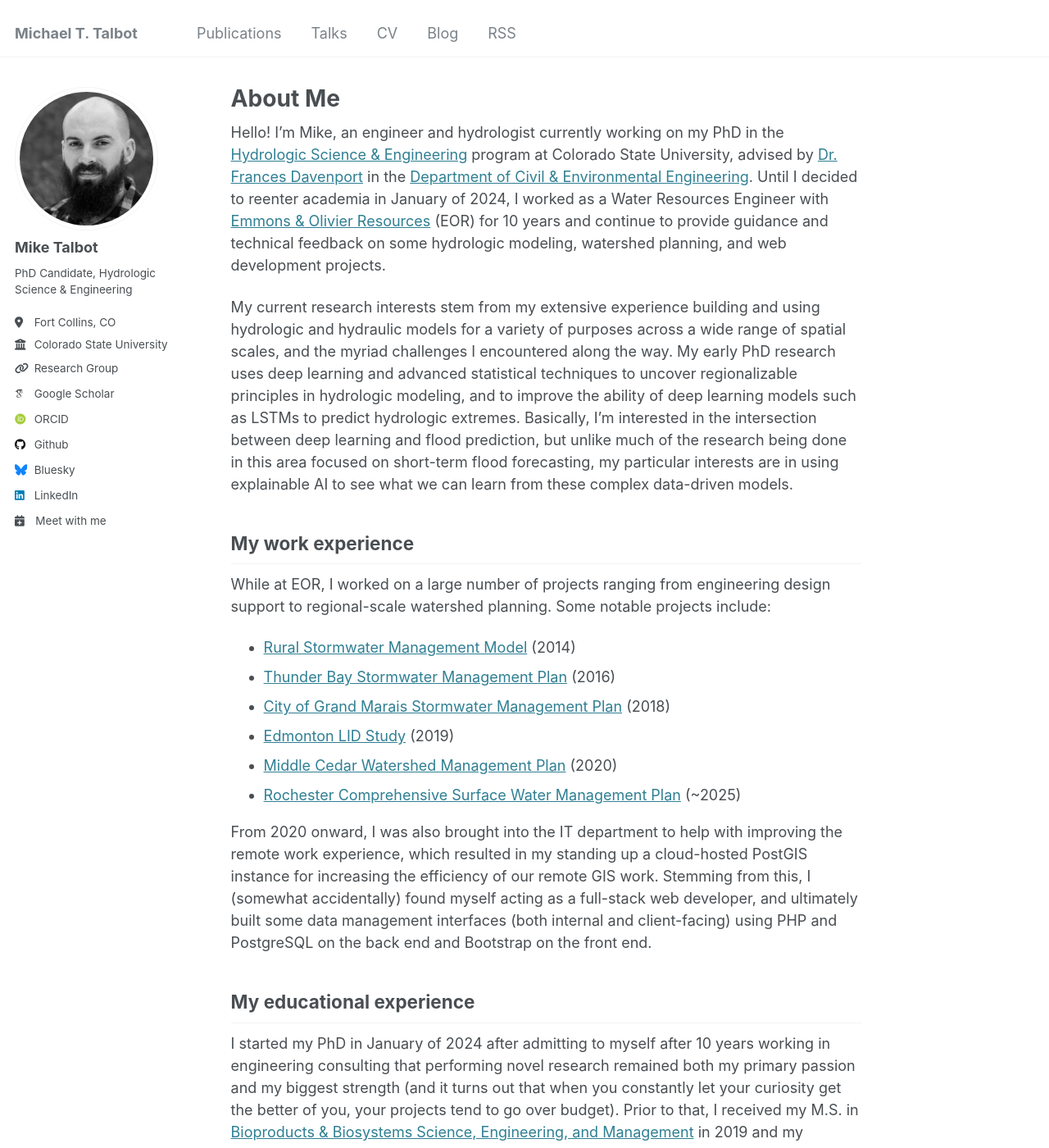
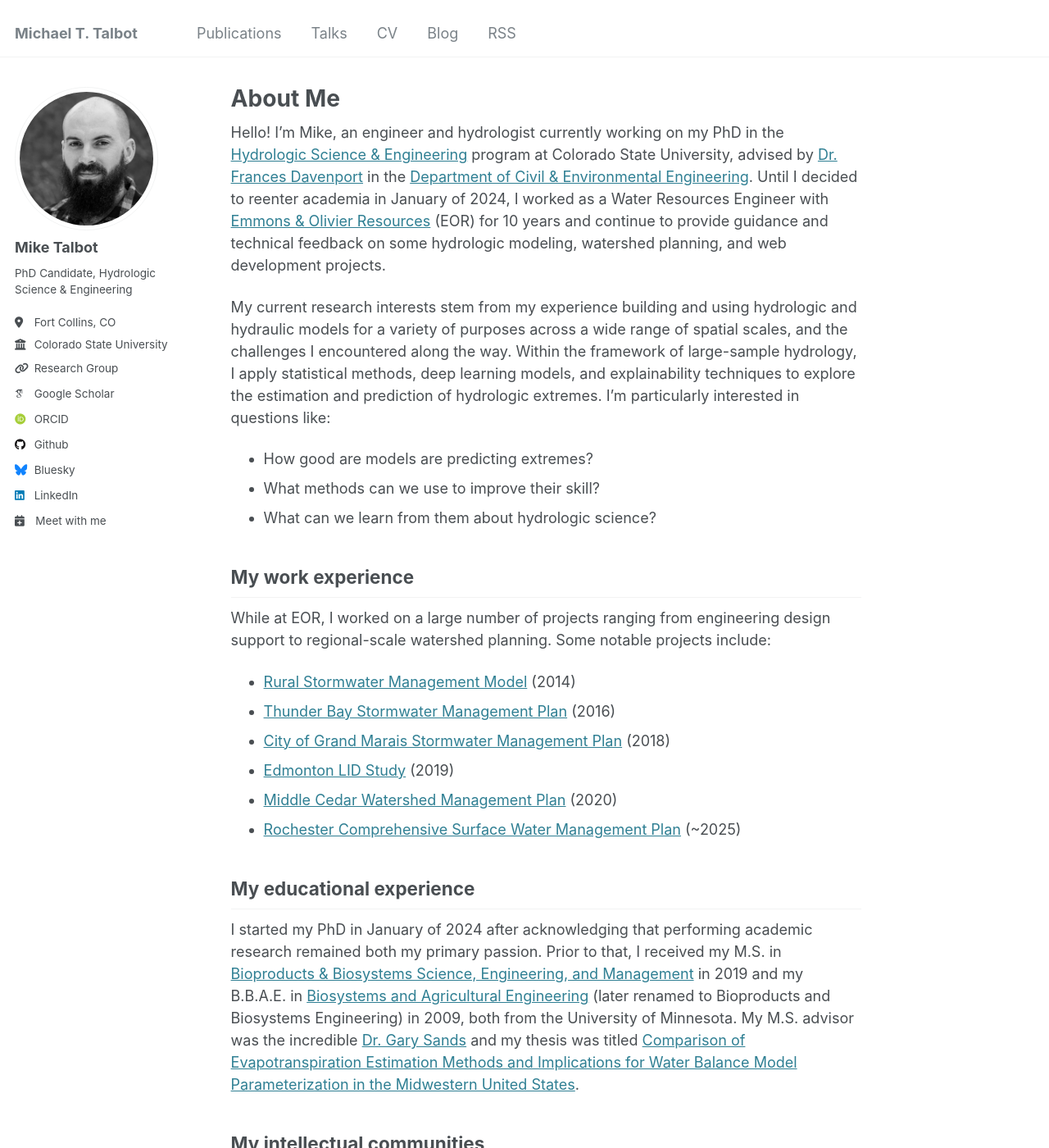
Before and after one commit to realmiketalbot/realmiketalbot.github.io, a Jekyll site: the page built from _pages/about.md, in a window 1280 px wide and 1400 px high. Shown: the whole window at 82% size. Built offline with Jekyll 4.4.1, drawn with Linux system fonts in a browser that asks for light colours; some web fonts are replaced; a script that is not in the unit is left out; comment, search, counter and statistics services are not loaded.

Commit message:
Update about page

```diff
--- a/_pages/about.md
+++ b/_pages/about.md
@@ -11,7 +11,10 @@ redirect_from:
 
 Hello! I'm Mike, an engineer and hydrologist currently working on my PhD in the [Hydrologic Science & Engineering](https://www.engr.colostate.edu/ce/graduate/hydrologic-science-and-engineering/) program at Colorado State University, advised by [Dr. Frances Davenport](https://fdavenport.github.io) in the [Department of Civil & Environmental Engineering](https://www.engr.colostate.edu/ce/). Until I decided to reenter academia in January of 2024, I worked as a Water Resources Engineer with [Emmons & Olivier Resources](https://www.eorinc.com/) (EOR) for 10 years and continue to provide guidance and technical feedback on some hydrologic modeling, watershed planning, and web development projects.
 
-My current research interests stem from my extensive experience building and using hydrologic and hydraulic models for a variety of purposes across a wide range of spatial scales, and the myriad challenges I encountered along the way. My early PhD research uses deep learning and advanced statistical techniques to uncover regionalizable principles in hydrologic modeling, and to improve the ability of deep learning models such as LSTMs to predict hydrologic extremes. Basically, I'm interested in the intersection between deep learning and flood prediction, but unlike much of the research being done in this area focused on short-term flood forecasting, my particular interests are in using explainable AI to see what we can learn from these complex data-driven models.
+My current research interests stem from my experience building and using hydrologic and hydraulic models for a variety of purposes across a wide range of spatial scales, and the challenges I encountered along the way. Within the framework of large-sample hydrology, I apply statistical methods, deep learning models, and explainability techniques to explore the estimation and prediction of hydrologic extremes. I'm particularly interested in questions like:
+- How good are models are predicting extremes?
+- What methods can we use to improve their skill?
+- What can we learn from them about hydrologic science?
 
 ## My work experience
 While at EOR, I worked on a large number of projects ranging from engineering design support to regional-scale watershed planning. Some notable projects include:
@@ -22,10 +25,8 @@ While at EOR, I worked on a large number of projects ranging from engineering de
 - [Middle Cedar Watershed Management Plan](https://web.archive.org/web/20240516190825/https://www.iowadnr.gov/Portals/idnr/uploads/water/watershed/files/WMA_Files/MiddleCedar_Watershed_Management_Plan%20OptforWeb.pdf) (2020)
 - [Rochester Comprehensive Surface Water Management Plan](https://cswmp-rpu.hub.arcgis.com/) (~2025)
 
-From 2020 onward, I was also brought into the IT department to help with improving the remote work experience, which resulted in my standing up a cloud-hosted PostGIS instance for increasing the efficiency of our remote GIS work. Stemming from this, I (somewhat accidentally) found myself acting as a full-stack web developer, and ultimately built some data management interfaces (both internal and client-facing) using PHP and PostgreSQL on the back end and Bootstrap on the front end.
-
 ## My educational experience
-I started my PhD in January of 2024 after admitting to myself after 10 years working in engineering consulting that performing novel research remained both my primary passion and my biggest strength (and it turns out that when you constantly let your curiosity get the better of you, your projects tend to go over budget). Prior to that, I received my M.S. in [Bioproducts & Biosystems Science, Engineering, and Management](https://bbe.umn.edu/graduate) in 2019 and my B.B.A.E. in [Biosystems and Agricultural Engineering](https://bbe.umn.edu/undergraduate/bioproducts-and-biosystems-engineering-major) (later renamed to Bioproducts and Biosystems Engineering) in 2009, both from the University of Minnesota. My M.S. advisor was the incredible [Dr. Gary Sands](https://bbe.umn.edu/people/gary-r-sands) and my thesis was titled [Comparison of Evapotranspiration Estimation Methods and Implications for Water Balance Model Parameterization in the Midwestern United States](https://conservancy.umn.edu/items/48e62166-9c34-4898-9678-f3cfa3f8580a).
+I started my PhD in January of 2024 after acknowledging that performing academic research remained both my primary passion. Prior to that, I received my M.S. in [Bioproducts & Biosystems Science, Engineering, and Management](https://bbe.umn.edu/graduate) in 2019 and my B.B.A.E. in [Biosystems and Agricultural Engineering](https://bbe.umn.edu/undergraduate/bioproducts-and-biosystems-engineering-major) (later renamed to Bioproducts and Biosystems Engineering) in 2009, both from the University of Minnesota. My M.S. advisor was the incredible [Dr. Gary Sands](https://bbe.umn.edu/people/gary-r-sands) and my thesis was titled [Comparison of Evapotranspiration Estimation Methods and Implications for Water Balance Model Parameterization in the Midwestern United States](https://conservancy.umn.edu/items/48e62166-9c34-4898-9678-f3cfa3f8580a).
 
 ## My intellectual communities
 I'm continually hovering at the crossroads between many disciplines such as computer science, data science, GIS, civil engineering, hydrology, and integrated flood management. Consequently, I've long been adept at making connections and integrating ideas from one field into another, perhaps at the expense of deep specialized knowledge in any one of them. This is one of the main motivators for pursuing my PhD: to develop a profound understanding of hydrology and its evolutionary history as a scientific discipline.
```
